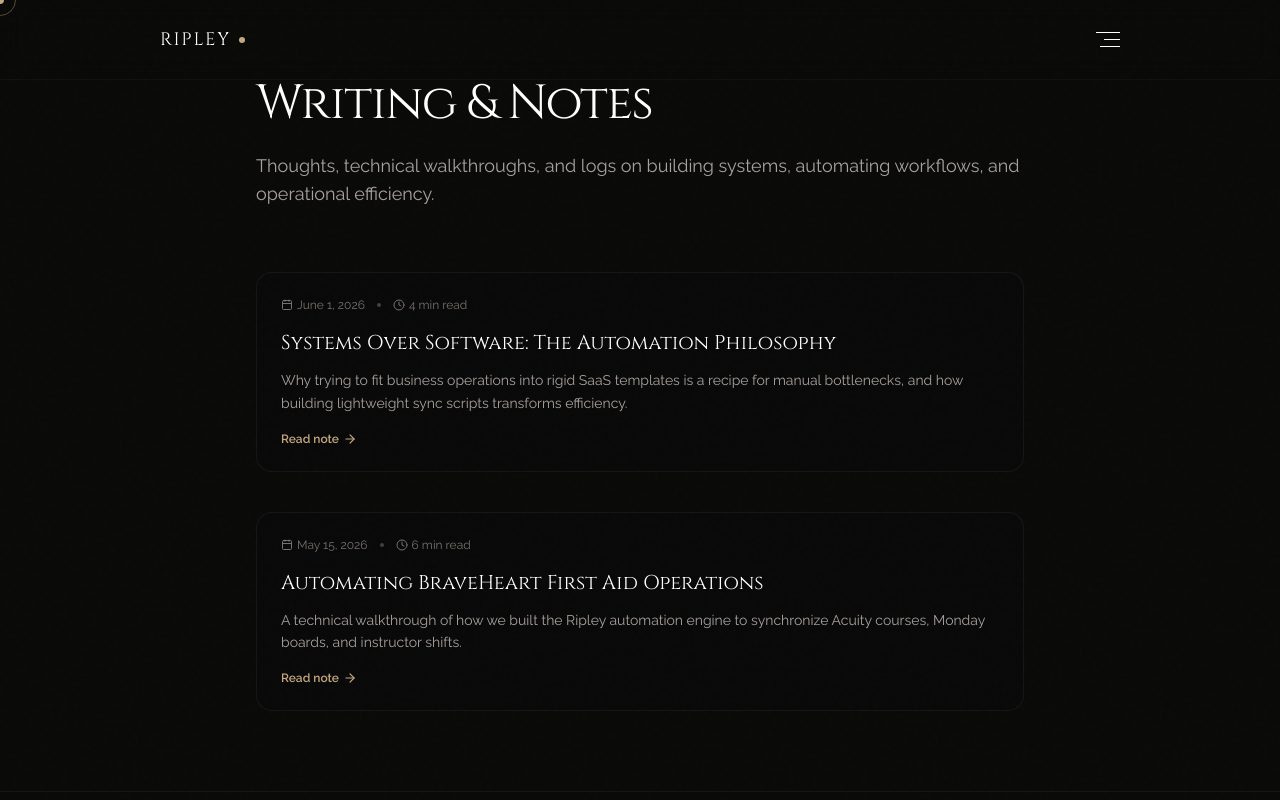
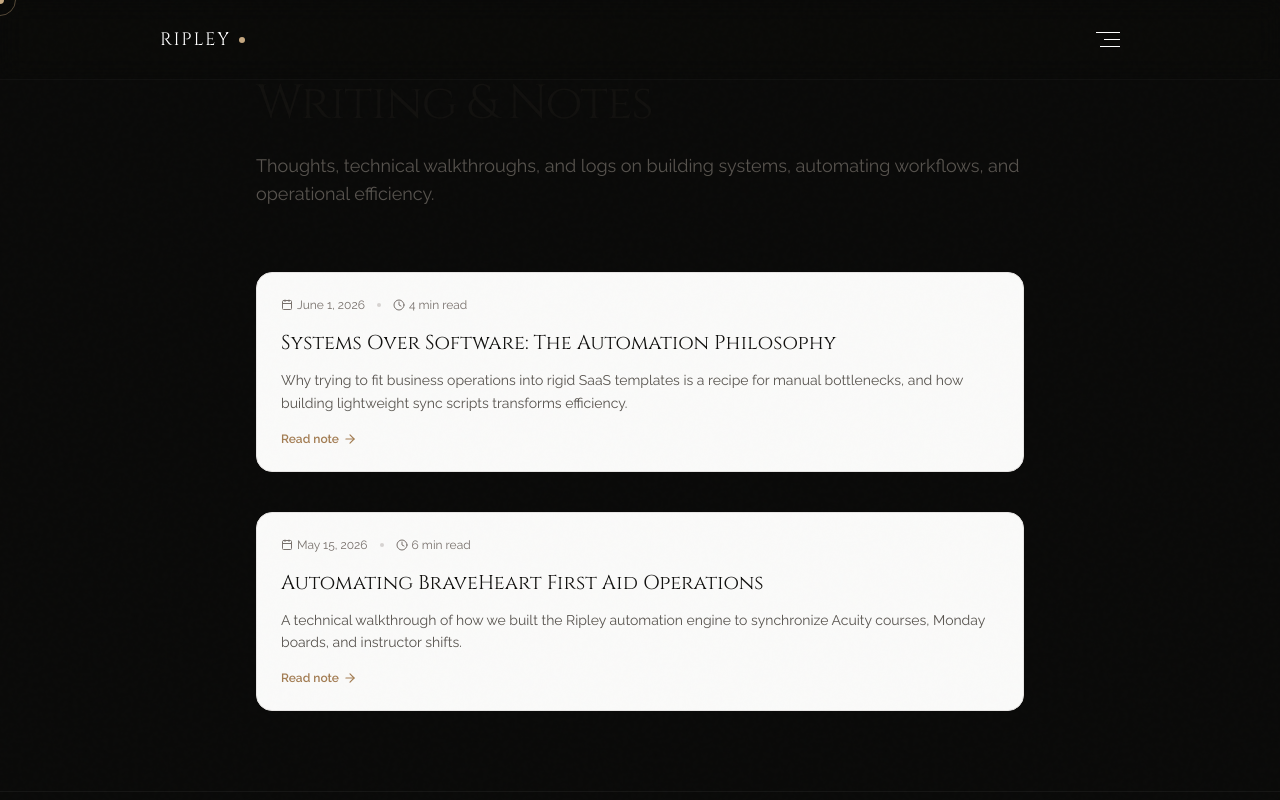
Before and after one commit to ee-prog/castson-site, a Next.js app: page /writing in a window 1280 px wide. Shown: the top 800 px of the page. Built offline with nearby package versions, Linux system fonts and the light colour scheme.

Commit message:
feat: expand scroll transition vertical space and make writing pages fully theme-adaptive

```diff
--- a/src/app/page.tsx
+++ b/src/app/page.tsx
@@ -188,7 +188,7 @@ export default function Home() {
       </section>
 
       {/* 3. Capabilities Section */}
-      <section data-theme="light" className="py-24 border-y border-zinc-200/10 dark:border-white/[0.03] bg-background theme-transition">
+      <section data-theme="light" className="py-40 sm:py-48 min-h-[90vh] flex items-center border-y border-zinc-200/10 dark:border-white/[0.03] bg-background theme-transition">
         <div className="mx-auto max-w-5xl px-4 sm:px-6 lg:px-8 relative z-20">
           <div className="grid grid-cols-1 lg:grid-cols-3 gap-12 lg:gap-8">
             <div className="lg:pr-8">
--- a/src/app/writing/[slug]/page.tsx
+++ b/src/app/writing/[slug]/page.tsx
@@ -17,7 +17,7 @@ const postsContent = {
           This is what we call the <strong>&quot;Software-First Trap.&quot;</strong> Instead of allowing the software to dictate how a business is run, operators should focus on building <strong>Systems Over Software</strong>.
         </p>
 
-        <h3 className="text-xl font-bold text-white mt-8 mb-4">The Logic of Orchestration</h3>
+        <h3 className="text-xl font-bold text-zinc-900 dark:text-white mt-8 mb-4">The Logic of Orchestration</h3>
         <p>
           Software platforms like Monday.js, Acuity, and Connecteam are excellent at their primary responsibilities. Monday is a great board manager; Acuity is a solid calendar booking surface; Connecteam is ideal for mobile timeclock punches.
         </p>
@@ -25,11 +25,11 @@ const postsContent = {
           However, they are not designed to know about each other. The magic happens in the <em>orchestration layer</em>. By writing lightweight backend integrations (using Python or TypeScript) and utilizing tools like Supabase as a shared operational state, you can glue these platforms together.
         </p>
 
-        <blockquote className="border-l-2 border-emerald-500 pl-4 my-6 italic text-zinc-300">
+        <blockquote className="border-l-2 border-emerald-500 pl-4 my-6 italic text-zinc-700 dark:text-zinc-300">
           The goal is not to write a massive custom SaaS app. The goal is to build lightweight, event-driven pipes that synchronize your existing tools, allowing your team to work on what they do best without manual data double-entry.
         </blockquote>
 
-        <h3 className="text-xl font-bold text-white mt-8 mb-4">Core Principles of Clean Workflows</h3>
+        <h3 className="text-xl font-bold text-zinc-900 dark:text-white mt-8 mb-4">Core Principles of Clean Workflows</h3>
         <ul className="list-disc pl-6 space-y-2">
           <li><strong>Single Source of Truth:</strong> Decide which platform owns which data. If a customer books a class, Acuity owns the initial booking event. Do not let other boards override this.</li>
           <li><strong>Idempotency:</strong> Write sync scripts so that they can fail and rerun without creating duplicate database rows or duplicate emails.</li>
@@ -51,7 +51,7 @@ const postsContent = {
           In scaling <strong>BraveHeart First Aid</strong>, it quickly became clear that manual coordination was the biggest bottleneck to growth. If an instructor called in sick, updating the class bookings, notifying the students, and logging the shift adjustments in the payroll spreadsheet took hours of admin work.
         </p>
 
-        <h3 className="text-xl font-bold text-white mt-8 mb-4">Enter the Ripley Dashboard</h3>
+        <h3 className="text-xl font-bold text-zinc-900 dark:text-white mt-8 mb-4">Enter the Ripley Dashboard</h3>
         <p>
           To solve this, we designed and developed <strong>Ripley</strong> (the internal Autobot system). Built with a combination of Python server tasks, Node.js scripts, and a Supabase PostgreSQL backend, Ripley acts as the automated dispatch and operational coordinator.
         </p>
@@ -65,12 +65,12 @@ const postsContent = {
           <li><strong>Operational Alerts:</strong> Auto-generated weekly emails summarize operations, and instructor alerts are triggered instantly on schedule updates.</li>
         </ol>
 
-        <blockquote className="border-l-2 border-emerald-500 pl-4 my-6 italic text-zinc-300">
+        <blockquote className="border-l-2 border-emerald-500 pl-4 my-6 italic text-zinc-700 dark:text-zinc-300">
           Result: Admin overhead was reduced by over 70%, allowing us to focus entirely on course quality and student experience, rather than fighting software APIs.
         </blockquote>
 
-        <div className="mt-8 p-4 rounded-xl border border-yellow-500/20 bg-yellow-500/5 text-sm text-zinc-300">
-          <span className="font-semibold text-yellow-400">Systems Metric Input Needed:</span> [NEEDS ELI INPUT: Provide accurate metrics and technical summary of the Ripley system output]
+        <div className="mt-8 p-4 rounded-xl border border-yellow-500/20 bg-yellow-500/5 text-sm text-zinc-800 dark:text-zinc-300">
+          <span className="font-semibold text-yellow-600 dark:text-yellow-400">Systems Metric Input Needed:</span> [NEEDS ELI INPUT: Provide accurate metrics and technical summary of the Ripley system output]
         </div>
       </>
     )
@@ -92,15 +92,15 @@ export default async function Post({ params }: { params: Params }) {
       {/* Back Button */}
       <Link
         href="/writing"
-        className="inline-flex items-center gap-1.5 text-sm text-zinc-400 hover:text-emerald-400 transition-colors mb-8 group"
+        className="inline-flex items-center gap-1.5 text-sm text-zinc-600 dark:text-zinc-400 hover:text-emerald-600 dark:hover:text-emerald-400 transition-colors mb-8 group theme-transition"
       >
         <ArrowLeft className="h-4 w-4 transition-transform group-hover:-translate-x-0.5" />
         Back to writing
       </Link>
 
       {/* Header */}
-      <header className="border-b border-white/5 pb-8 mb-10">
-        <h1 className="text-3xl font-extrabold tracking-tight text-white sm:text-4xl">
+      <header className="border-b border-zinc-200 dark:border-white/5 pb-8 mb-10 theme-transition">
+        <h1 className="text-3xl font-extrabold tracking-tight text-zinc-900 dark:text-white sm:text-4xl">
           {post.title}
         </h1>
         <div className="flex items-center gap-4 text-xs text-zinc-500 mt-4">
@@ -108,7 +108,7 @@ export default async function Post({ params }: { params: Params }) {
             <Calendar className="h-3.5 w-3.5" />
             {post.date}
           </span>
-          <span className="h-1 w-1 rounded-full bg-zinc-700"></span>
+          <span className="h-1 w-1 rounded-full bg-zinc-300 dark:bg-zinc-700"></span>
           <span className="flex items-center gap-1">
             <Clock className="h-3.5 w-3.5" />
             {post.readTime}
@@ -117,7 +117,7 @@ export default async function Post({ params }: { params: Params }) {
       </header>
 
       {/* Main Content */}
-      <div className="text-zinc-300 leading-relaxed space-y-6 text-base">
+      <div className="text-zinc-800 dark:text-zinc-300 leading-relaxed space-y-6 text-base theme-transition">
         {post.content}
       </div>
     </article>
--- a/src/app/writing/page.tsx
+++ b/src/app/writing/page.tsx
@@ -24,10 +24,10 @@ export default function Writing() {
     <div data-theme="dark" className="mx-auto max-w-5xl px-4 py-20 sm:px-6 lg:px-8">
       {/* Page Header */}
       <div className="max-w-3xl">
-        <h1 className="text-4xl font-extrabold tracking-tight text-white sm:text-5xl">
+        <h1 className="text-4xl font-extrabold tracking-tight text-zinc-900 dark:text-white sm:text-5xl">
           Writing & Notes
         </h1>
-        <p className="mt-6 text-lg text-zinc-400">
+        <p className="mt-6 text-lg text-zinc-600 dark:text-zinc-400">
           Thoughts, technical walkthroughs, and logs on building systems, automating workflows, and operational efficiency.
         </p>
       </div>
@@ -37,32 +37,32 @@ export default function Writing() {
         {posts.map((post) => (
           <article
             key={post.slug}
-            className="group relative flex flex-col items-start rounded-2xl border border-white/5 bg-zinc-900/10 p-6 hover:bg-zinc-900/30 hover:border-emerald-500/20 transition-all duration-300"
+            className="group relative flex flex-col items-start rounded-2xl border border-zinc-200 dark:border-white/5 bg-zinc-50 dark:bg-zinc-900/10 p-6 hover:bg-zinc-100 dark:hover:bg-zinc-900/30 hover:border-emerald-500/20 dark:hover:border-emerald-500/20 transition-all duration-300 theme-transition"
           >
             <div className="flex items-center gap-3 text-xs text-zinc-500">
               <span className="flex items-center gap-1">
                 <Calendar className="h-3 w-3" />
                 {post.date}
               </span>
-              <span className="h-1 w-1 rounded-full bg-zinc-700"></span>
+              <span className="h-1 w-1 rounded-full bg-zinc-300 dark:bg-zinc-700"></span>
               <span className="flex items-center gap-1">
                 <Clock className="h-3 w-3" />
                 {post.readTime}
               </span>
             </div>
 
-            <h2 className="mt-4 text-xl font-bold text-white group-hover:text-emerald-400 transition-colors">
+            <h2 className="mt-4 text-xl font-bold text-zinc-900 dark:text-white group-hover:text-emerald-500 dark:group-hover:text-emerald-400 transition-colors">
               <Link href={`/writing/${post.slug}`}>
                 <span className="absolute inset-0 rounded-2xl" />
                 {post.title}
               </Link>
             </h2>
 
-            <p className="mt-3 text-sm text-zinc-400 leading-relaxed">
+            <p className="mt-3 text-sm text-zinc-600 dark:text-zinc-400 leading-relaxed">
               {post.summary}
             </p>
 
-            <div className="mt-4 flex items-center gap-1 text-xs font-semibold text-emerald-400">
+            <div className="mt-4 flex items-center gap-1 text-xs font-semibold text-emerald-600 dark:text-emerald-400">
               Read note <ArrowRight className="h-3.5 w-3.5 transition-transform group-hover:translate-x-0.5" />
             </div>
           </article>
--- a/src/components/theme-observer.tsx
+++ b/src/components/theme-observer.tsx
@@ -1,19 +1,24 @@
 "use client";
 
 import { useEffect } from "react";
+import { usePathname } from "next/navigation";
 
 export default function ThemeObserver() {
+  const pathname = usePathname();
+
   useEffect(() => {
+    // Tiny delay to ensure Next.js has completed rendering the new route's DOM
+    const timeoutId = setTimeout(() => {
       const sections = document.querySelectorAll("[data-theme]");
       if (sections.length === 0) {
-      // If no sections with data-theme are found, default to dark theme
+        // If a page has no data-theme sections, default back to dark mode
         document.documentElement.classList.add("dark");
         return;
       }
 
       const observerOptions = {
         root: null,
-      rootMargin: "-45% 0px -45% 0px", // Triggers near the vertical center of screen
+        rootMargin: "-45% 0px -45% 0px", // Trigger when crossing middle 10% of viewport
         threshold: 0,
       };
 
@@ -35,7 +40,10 @@ export default function ThemeObserver() {
       return () => {
         sections.forEach((section) => observer.unobserve(section));
       };
-  }, []);
+    }, 100);
+
+    return () => clearTimeout(timeoutId);
+  }, [pathname]);
 
   return null;
 }
```
Lines whose indentation alone changed are shown as unchanged.
